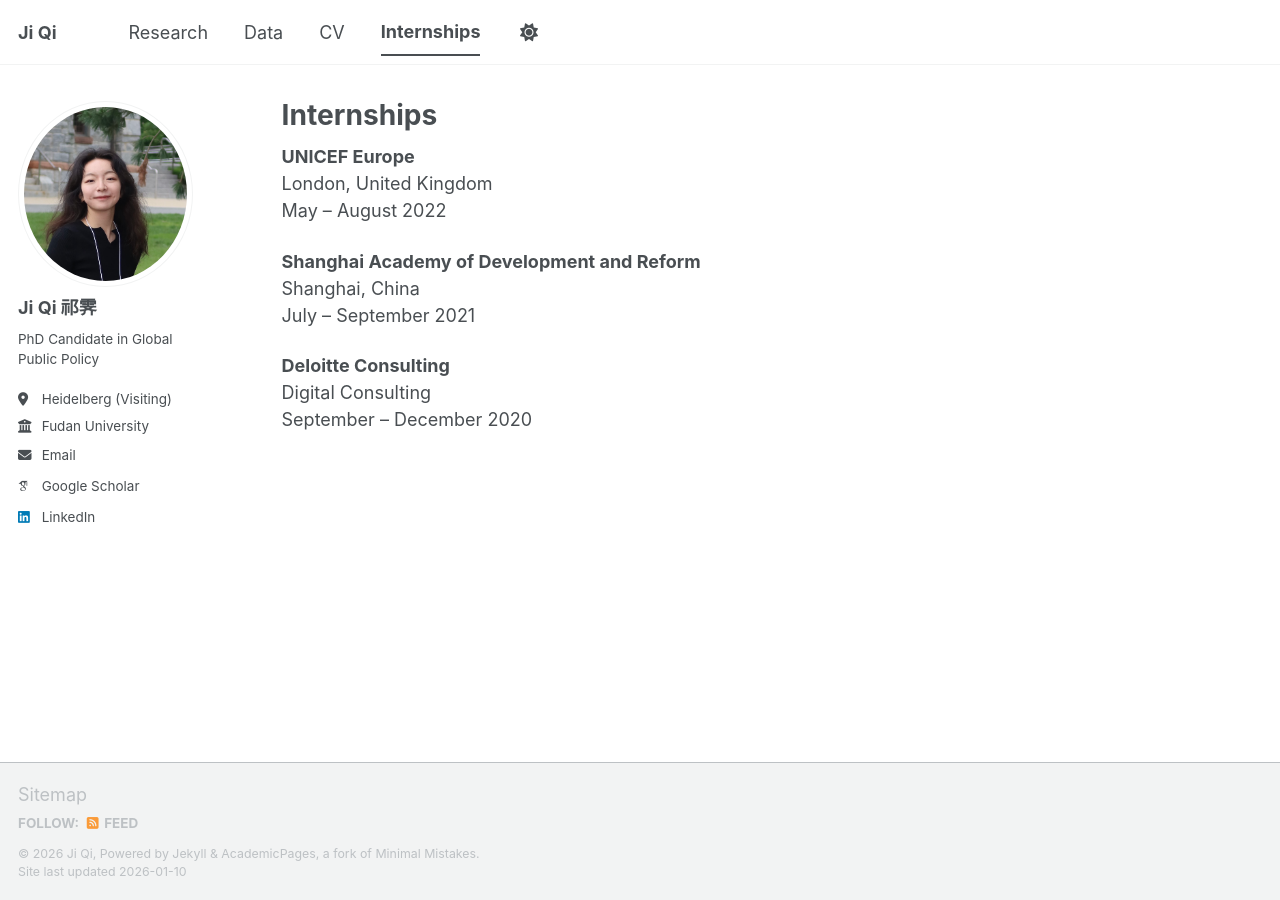
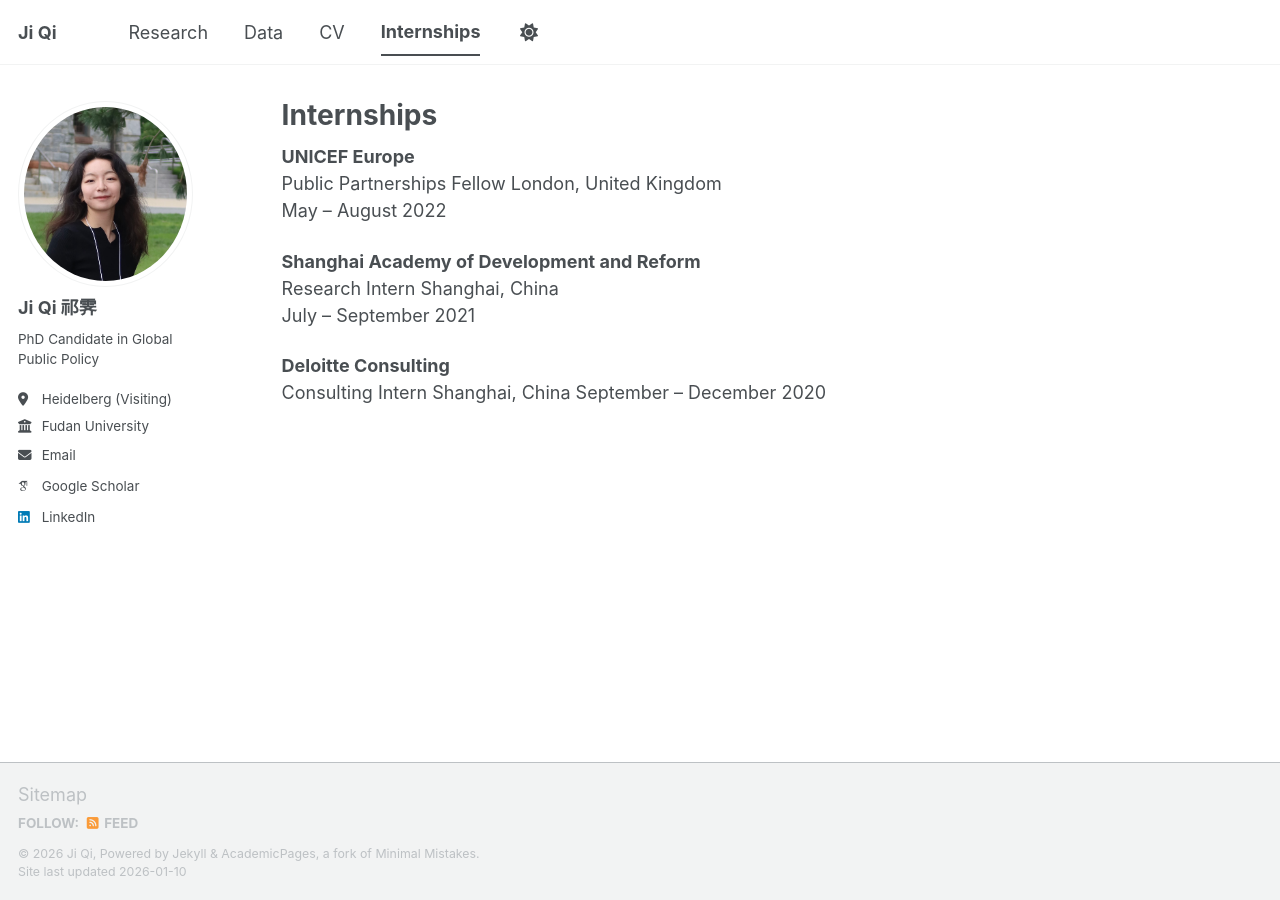
Before and after one commit to miramkj/miramkj.github.io, a Jekyll site: the page built from _pages/internship.md, in a window 1280 px wide. Built offline with Jekyll 4.4.1, drawn with Linux system fonts in a browser that asks for light colours; some web fonts are replaced; a script bundle is joined from its source files by our own code; library files that are not in the unit come from our copies.

Commit message:
Update internship.md

```diff
--- a/_pages/internship.md
+++ b/_pages/internship.md
@@ -5,13 +5,16 @@
 ---
 
 **UNICEF Europe**
+Public Partnerships Fellow
 London, United Kingdom
 May – August 2022
 
 **Shanghai Academy of Development and Reform**
+Research Intern
 Shanghai, China
 July – September 2021
 
 **Deloitte Consulting**
-Digital Consulting
+Consulting Intern
+Shanghai, China
 September – December 2020
```
